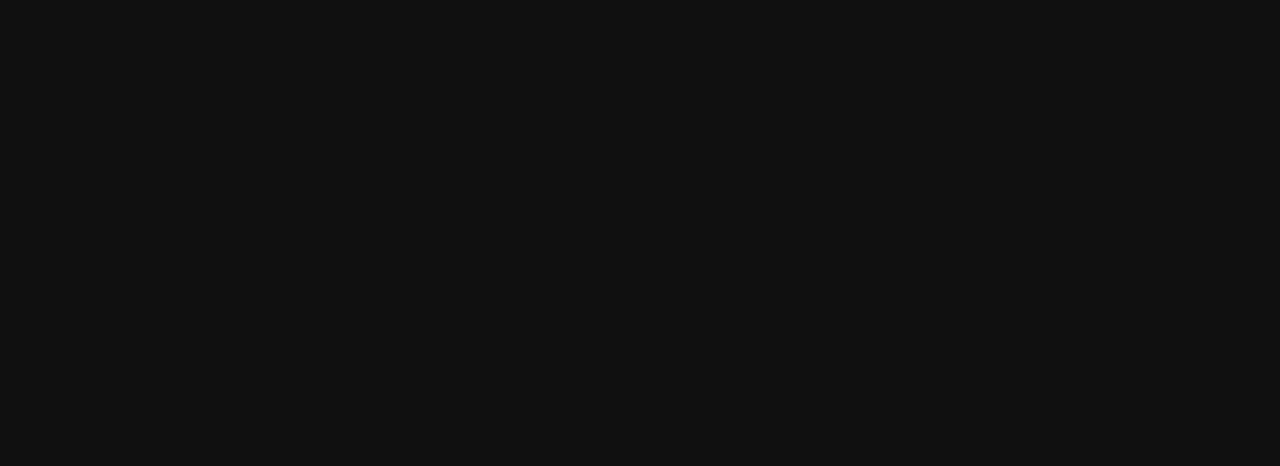
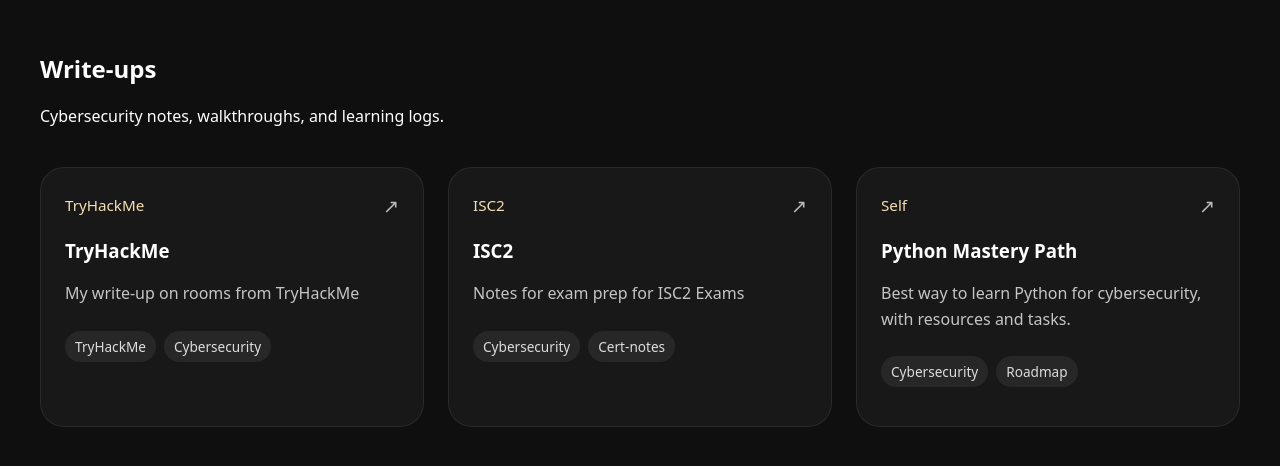
Before and after one commit to NotAlive24/revamp, a React (Vite) app: page / in a window 1280 px wide. Shown: the part 3288-3754 px from the top of the page. Before the commit the page ends 3200 px from the top, so only its background shows below. Built offline with nearby package versions, Linux system fonts and the light colour scheme.

Commit message:
Added Write-ups section

```diff
--- a/src/App.jsx
+++ b/src/App.jsx
@@ -2,7 +2,9 @@
 import Hero from "./components/Hero.jsx";
 import About from "./components/About.jsx";
 import Achievements from "./components/Achievements.jsx";
-import Certificates from "./components/Certificates.jsx"
+import Certificates from "./components/Certificates.jsx";
+import Writeups from "./components/Writeups.jsx";
+
 
 export default function App() {
   return (
@@ -12,6 +14,7 @@
       <About />
       <Achievements />
       <Certificates />
+      <Writeups />
     </>
   );
 }
--- a/src/components/Navbar.jsx
+++ b/src/components/Navbar.jsx
@@ -29,7 +29,7 @@
             <button onClick={() => scrollToSection("about")}>About</button>
             <button onClick={() => scrollToSection("achievements")}>Achievements</button>
             <button onClick={() => scrollToSection("certificates")}>Certificates</button>
-            <button onClick={() => scrollToSection("Write-ups")}>Write-ups</button>
+            <button onClick={() => scrollToSection("writeups")}>Write-ups</button>
         </div>
     </nav>
   );
--- /dev/null
+++ b/src/components/Writeups.jsx
@@ -0,0 +1,63 @@
+const writeups = [
+  {
+    title: "TryHackMe",
+    platform: "TryHackMe",
+    description: "My write-up on rooms from TryHackMe",
+    url: "https://notalive.in/Heads/THM.html",
+    tags: ["TryHackMe", "Cybersecurity"],
+  },
+  {
+    title: "ISC2",
+    platform: "ISC2",
+    description: "Notes for exam prep for ISC2 Exams",
+    url: "https://notalive.in/Heads/ISC2.html",
+    tags: ["Cybersecurity", "Cert-notes"],
+  },
+  {
+    title: "Python Mastery Path",
+    platform: "Self",
+    description: "Best way to learn Python for cybersecurity, with resources and tasks.",
+    url: "https://notalive.in/posts/python_cybersecurity.html",
+    tags: ["Cybersecurity", "Roadmap"],
+  },
+];
+
+export default function Writeups() {
+  return (
+    <div id="writeups" className="writeups">
+      <div className="writeups-header">
+        <h2>Write-ups</h2>
+        <p>Cybersecurity notes, walkthroughs, and learning logs.</p>
+      </div>
+
+      <div className="writeups-grid">
+        {writeups.map((writeup) => (
+          <a
+            className="writeup-card"
+            key={writeup.title}
+            href={writeup.url}
+            target="_blank"
+            rel="noopener noreferrer"
+          >
+            <div className="writeup-top">
+              <p>{writeup.platform}</p>
+              <span>↗</span>
+            </div>
+
+            <h3>{writeup.title}</h3>
+
+            <p className="writeup-description">
+              {writeup.description}
+            </p>
+
+            <div className="writeup-tags">
+              {writeup.tags.map((tag) => (
+                <span key={tag}>{tag}</span>
+              ))}
+            </div>
+          </a>
+        ))}
+      </div>
+    </div>
+  );
+}
--- a/src/index.css
+++ b/src/index.css
@@ -261,3 +261,77 @@
   line-height: 1;
   cursor: pointer;
 }
+
+
+
+.writeups {
+  min-height: 100vh;
+  padding: 120px 40px;
+}
+
+.writeups-grid {
+  margin-top: 40px;
+  display: grid;
+  grid-template-columns: repeat(auto-fit, minmax(260px, 1fr));
+  gap: 24px;
+}
+
+.writeup-card {
+  display: block;
+  min-height: 260px;
+  padding: 24px;
+  border-radius: 24px;
+  background: #181818;
+  border: 1px solid rgba(255, 255, 255, 0.08);
+  color: white;
+  text-decoration: none;
+  transition:
+    transform 0.25s ease,
+    border-color 0.25s ease,
+    box-shadow 0.25s ease;
+}
+
+.writeup-card:hover {
+  transform: translateY(-8px);
+  border-color: rgba(245, 222, 179, 0.45);
+  box-shadow: 0 24px 60px rgba(0, 0, 0, 0.45);
+}
+
+.writeup-top {
+  display: flex;
+  align-items: center;
+  justify-content: space-between;
+}
+
+.writeup-top p {
+  margin: 0;
+  color: wheat;
+  font-size: 0.95rem;
+}
+
+.writeup-top span {
+  font-size: 1.2rem;
+  opacity: 0.7;
+}
+
+
+.writeup-description {
+  margin: 0;
+  opacity: 0.75;
+  line-height: 1.6;
+}
+
+.writeup-tags {
+  display: flex;
+  flex-wrap: wrap;
+  gap: 8px;
+  margin-top: 24px;
+}
+
+.writeup-tags span {
+  padding: 6px 10px;
+  border-radius: 999px;
+  background: rgba(255, 255, 255, 0.08);
+  font-size: 0.85rem;
+  opacity: 0.85;
+}
```
